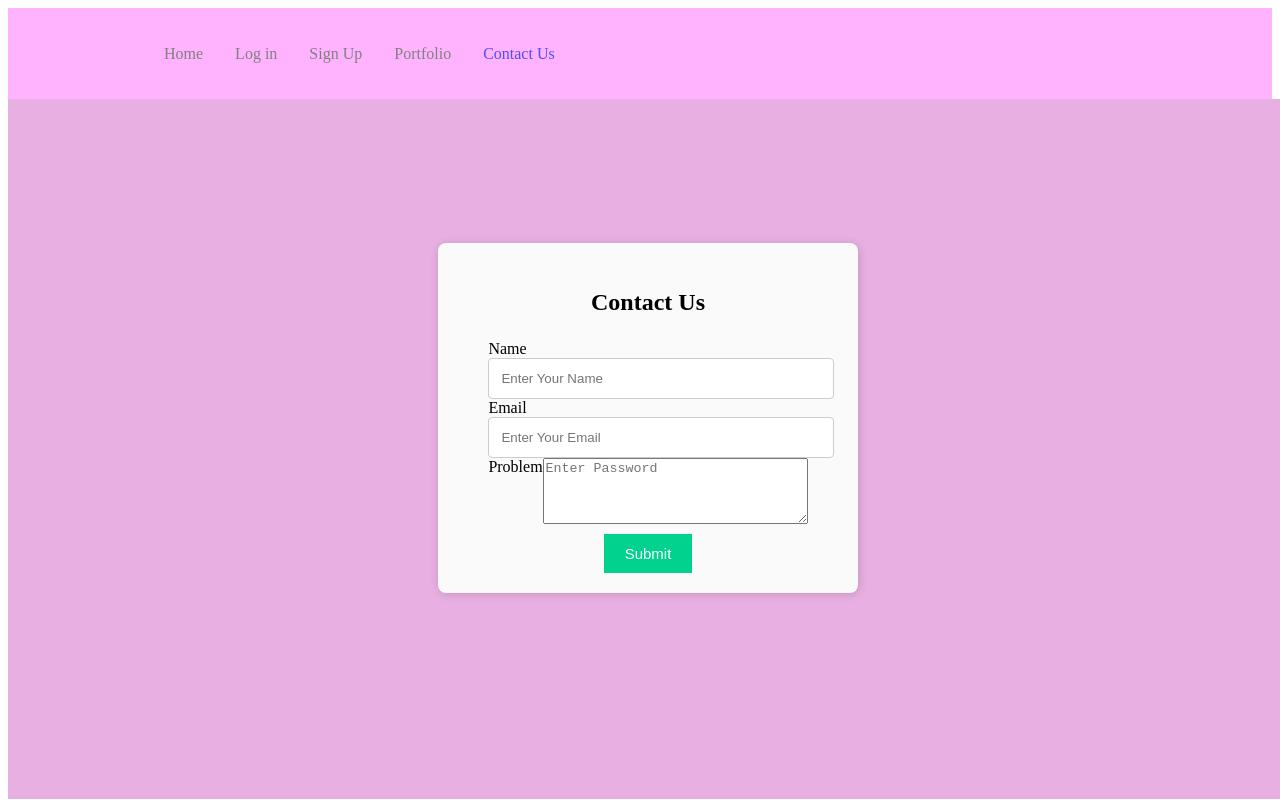
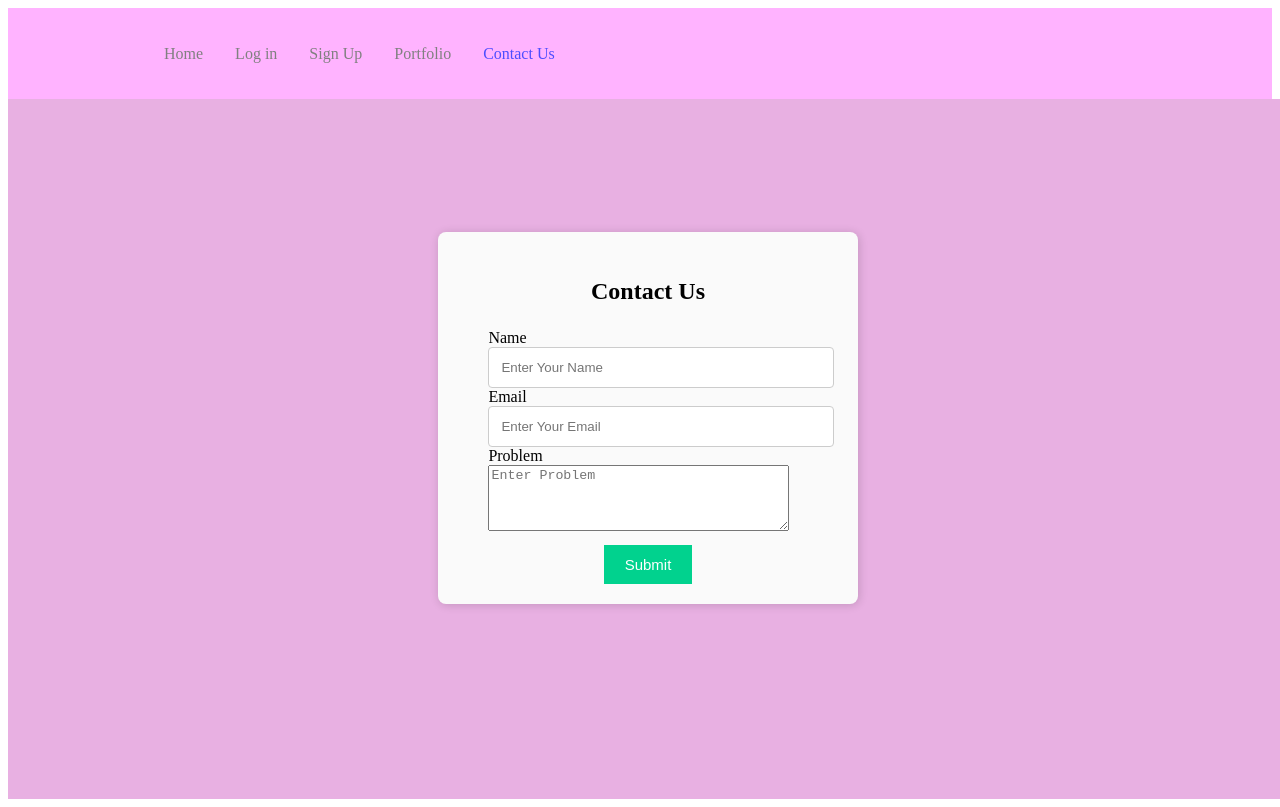
Before and after one commit to guardd/cs307, a React (Create React App) app in the folder project-website/: page /contact in a window 1280 px wide. Built offline with nearby package versions, Linux system fonts and the light colour scheme.

Commit message:
Update contact.js

```diff
--- a/project-website/src/pages/contact.js
+++ b/project-website/src/pages/contact.js
@@ -1,4 +1,5 @@
 import React, {useEffect, useState} from "react";
+import './contact.css'
 const Contact = () => {
   const [name, pushName]=useState(null)
   const [contact, pushContact]=useState(null)
@@ -6,7 +7,7 @@ const Contact = () => {
 
   return (
     <div className="contact-container">
-        <form className="contact-Form">
+        <div className="contact-Form">
           <div className="contact-content">
             <h1 className="contact-title">Contact Us</h1>
             <div className="contact-Name">
@@ -19,10 +20,10 @@ const Contact = () => {
               <input type="text" onChange={pushContact}
               className="contact-contact-input" placeholder="Enter Your Email"/>
             </div>
-            <div className="contact-password">
+            <div className="contact-problem">
               <label>Problem</label>
               <textarea
-              className="contact-password-input" placeholder="Enter Password" rows="4" cols="50"/>
+              className="contact-problem-input" placeholder="Enter Problem" rows="4" cols="35"/>
             </div>
             <div className="contact-button">
               <button type="submit" className="contact-button-button">
@@ -30,7 +31,7 @@ const Contact = () => {
               </button>
             </div>
           </div>
-        </form>
+        </div>
 
         <h1>
 
```
